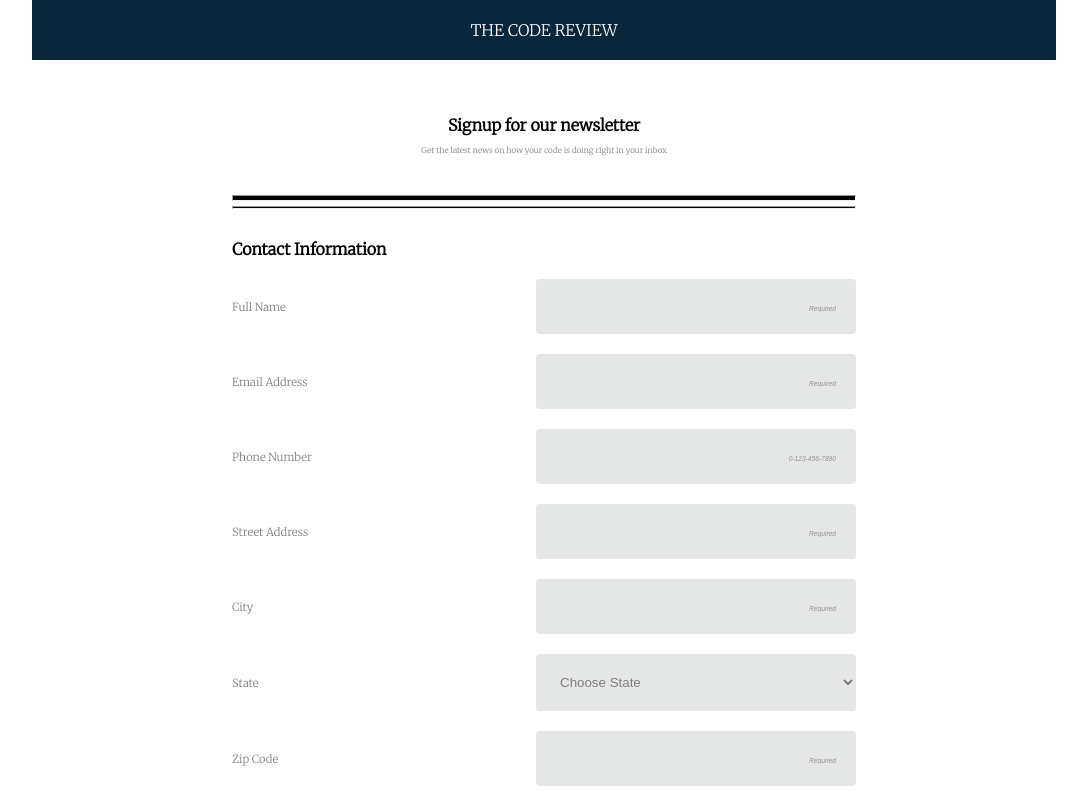
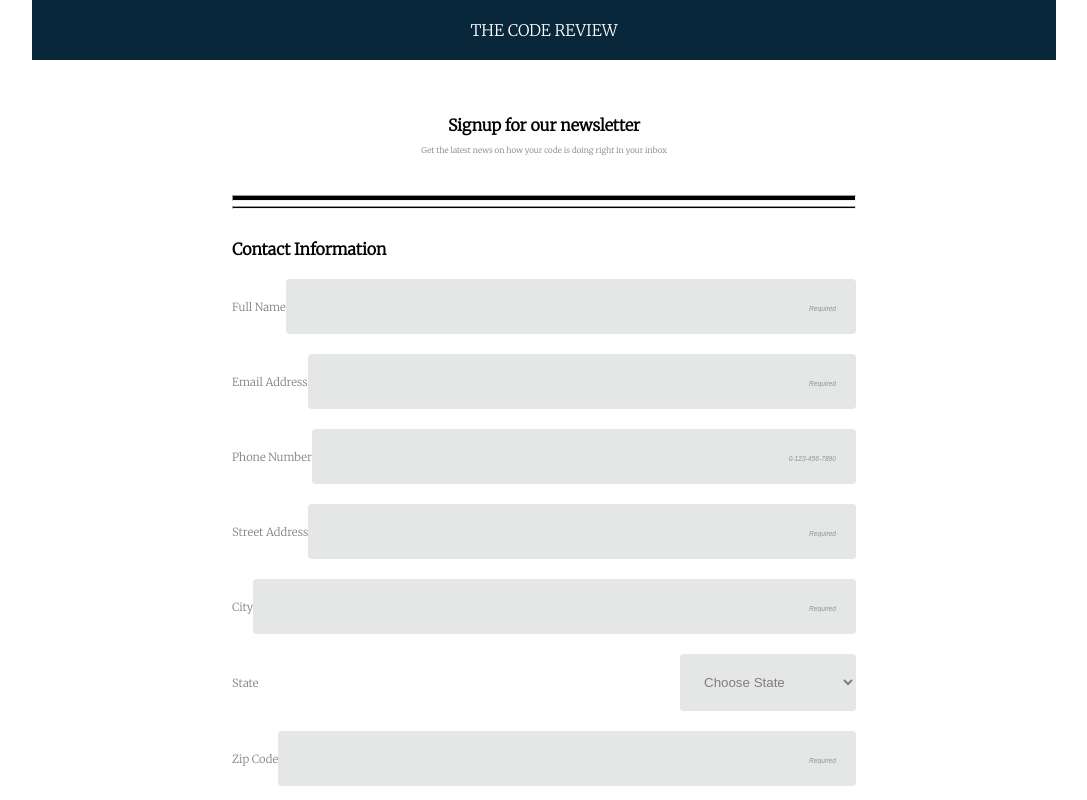
Before and after one commit to CoachemUp/Online-Registration-Form, a plain HTML site: page index.html in a window 1280 px wide. Shown: the top 800 px of the page, without its empty margins (96-1183 px from the left). Drawn offline with Linux system fonts and the light colour scheme.

Commit message:
yes need help

```diff
--- a/css/styles.css
+++ b/css/styles.css
@@ -111,6 +111,7 @@ input[type=text],
 input[type=email],
 input[type=tel],
 select {
+    box-sizing: border-box;
     width: 100%;
     padding: 20px;
     border: none;
@@ -165,7 +166,7 @@ input, select {
     border: none;
     outline: none;
     text-align: left;
-    max-width: 320px;
+    width: auto;
 
     border-radius: 4px;
     background-color: #cccece;
@@ -298,7 +299,8 @@ input[type=tel]:focus {
     input[type=email],
     input[type=tel],
     select {
-        width: 100%;
+        box-sizing: border-box;
+        width: auto;
         padding: 20px;
         border: none;
         border-radius: 4px;
```
